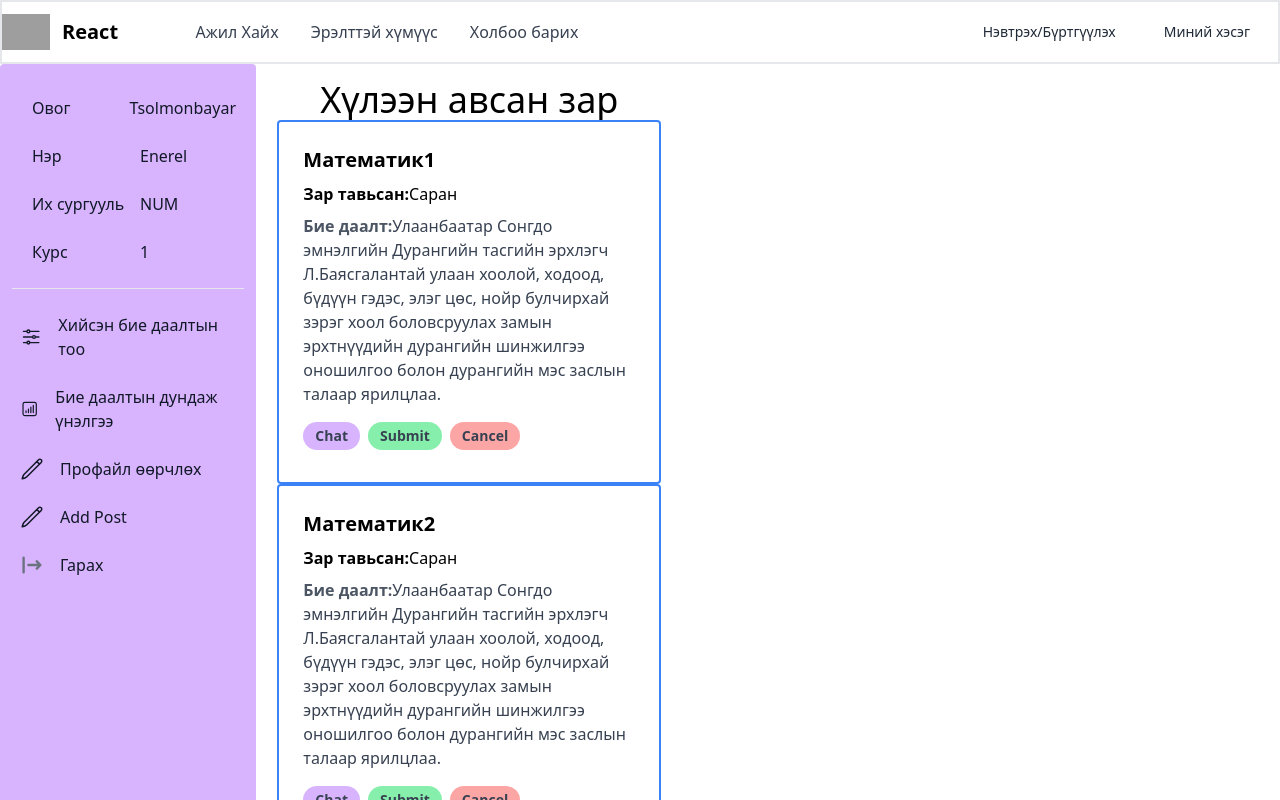
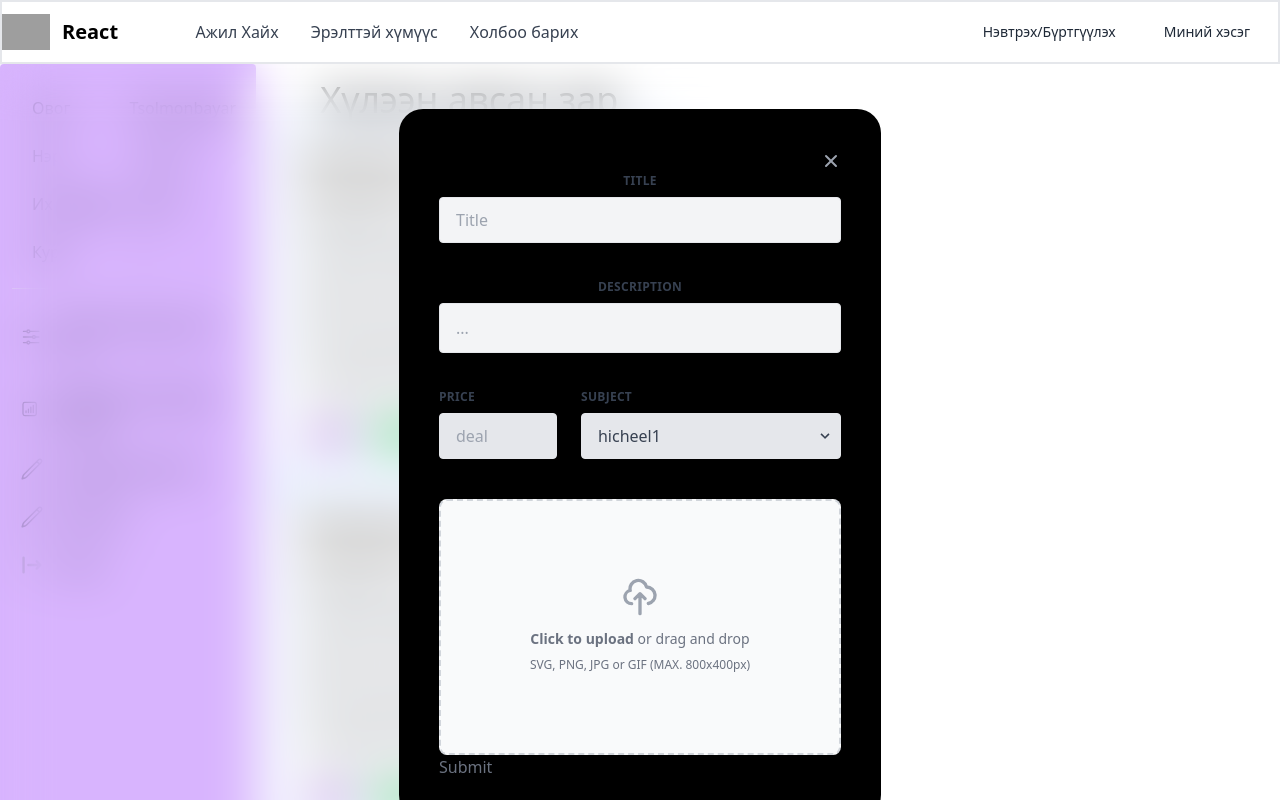
Before and after one commit to bilg08/Student_Assignment_Project, a Next.js app in the folder frontend/: page /profile in a window 1280 px wide. Both pictures are taken after a click on the element "Add Post". Shown: the top 800 px of the page. Built offline with nearby package versions, Linux system fonts and the light colour scheme; grey boxes are pictures that could not be loaded.

Commit message:
modal 50% design

```diff
--- a/frontend/components/postModel/Postmodel.tsx
+++ b/frontend/components/postModel/Postmodel.tsx
@@ -1,67 +1,159 @@
+import { useEffect } from "react";
 import { useCollectionContext } from "../../context/isActive";
 
 export const PostModal = () => {
+  const { setCactive } = useCollectionContext();
 
-  const { setCactive } = useCollectionContext();
-  const close = () => {
-    setCactive((e: any)=>!e);
-  }
+  const handleSubmit = (event: React.FormEvent<HTMLFormElement>) => {
+    event.preventDefault();
+    console.log(event.target)
+    const data = {
+      isNew: event.currentTarget.value,
+      advertisingHeader: event.currentTarget.value,
+    };
+    // console.log(data)
+    // const JSONdata = JSON.stringify(data);
+
+    // const endpoint = "/api/form";
+
+    // const options = {
+    //   method: "POST",
+    //   headers: {
+    //     "Content-Type": "application/json",
+    //   },
+    //   body: JSONdata,
+    // };
+  };
 
   return (
-    <form className="w-full h-[500px] absolute top-2/4 left-2/4 -translate-2/4 bg-[#000] p-10 border-[10px]">
+    <div className="absolute w-full h-[100vh] bg-grey/3 backdrop-blur-xl"  >
+      <form
+        className="w-full sm:w-3/4 md:w-2/4 lg:w-auto h-auto absolute top-2/4 left-2/4 transform -translate-x-1/2 -translate-y-1/2 p-10 rounded-3xl backdrop-blur-md bg-black "
+        onSubmit={handleSubmit}
+      >
+        <div className="flex justify-between ">
+          <h3>Create post</h3>
+          <button
+            onClick={() => setCactive(false)}
+            type="button"
+            className=" text-gray-400 bg-transparent hover:bg-gray-200 hover:text-gray-900 rounded-lg text-sm ml-auto inline-flex items-center dark:hover:bg-gray-800 dark:hover:text-white"
+            data-modal-toggle="authentication-modal"
+          >
+            <svg
+              aria-hidden="true"
+              className="w-5 h-5"
+              fill="currentColor"
+              viewBox="0 0 20 20"
+              xmlns="http://www.w3.org/2000/svg"
+            >
+              <path
+                fillRule="evenodd"
+                d="M4.293 4.293a1 1 0 011.414 0L10 8.586l4.293-4.293a1 1 0 111.414 1.414L11.414 10l4.293 4.293a1 1 0 01-1.414 1.414L10 11.414l-4.293 4.293a1 1 0 01-1.414-1.414L8.586 10 4.293 5.707a1 1 0 010-1.414z"
+                clipRule="evenodd"
+              ></path>
+            </svg>
+            <span className="sr-only">Close</span>
+          </button>
+        </div>
+
         <div className="flex flex-wrap -mx-3 mb-6">
-    <div className="w-full md:w-1/2 px-3 mb-6 md:mb-0">
-      <label className="block uppercase tracking-wide text-gray-700 text-xs font-bold mb-2" >
-        First Name
+          <div className="w-full 2 px-3 mb-6 md:mb-0">
+            <label className="block uppercase tracking-wide text-gray-700 text-xs font-bold mb-2 text-center">
+              Title
             </label>
-      <input className="appearance-none block w-full bg-gray-200 text-gray-700 border border-red-500 rounded py-3 px-4 mb-3 leading-tight focus:outline-none focus:bg-white" id="grid-first-name" type="text" placeholder="Jane"></input>
-      <p className="text-red-500 text-xs italic">Please fill out this field.</p>
-    </div>
-    <div className="w-full md:w-1/2 px-3">
-      <label className="block uppercase tracking-wide text-gray-700 text-xs font-bold mb-2" >
-        Last Name
-      </label>
-      <input className="appearance-none block w-full bg-gray-200 text-gray-700 border border-gray-200 rounded py-3 px-4 leading-tight focus:outline-none focus:bg-white focus:border-gray-500" id="grid-last-name" type="text" placeholder="Doe"></input>
+            <input
+              className="block w-full bg-gray-100 text-gray-700 border rounded py-3 px-4 mb-3 leading-tight focus:outline-none focus:bg-white"
+              id="grid-first-name"
+              type="text"
+              placeholder="Title"
+              name="first"
+            ></input>
           </div>
         </div>
         <div className="flex flex-wrap -mx-3 mb-6">
           <div className="w-full px-3">
-      <label className="block uppercase tracking-wide text-gray-700 text-xs font-bold mb-2" >
-        Password
+            <label className="block uppercase tracking-wide text-gray-700 text-xs font-bold mb-2 text-center">
+              Description
             </label>
-      <input className="appearance-none block w-full bg-gray-200 text-gray-700 border border-gray-200 rounded py-3 px-4 mb-3 leading-tight focus:outline-none focus:bg-white focus:border-gray-500" id="grid-password" type="password" placeholder="******************"></input>
-      <p className="text-gray-600 text-xs italic">Make it as long and as crazy as you'd like</p>
+            <input
+              className="appearance-none block w-full h-auto bg-gray-100 text-gray-700 border border-gray-200 rounded py-3 px-4 mb-3  focus:outline-none focus:bg-white "
+              type="text"
+              placeholder="..."
+              name="second"
+            ></input>
           </div>
         </div>
         <div className="flex flex-wrap -mx-3 mb-2">
           <div className="w-full md:w-1/3 px-3 mb-6 md:mb-0">
-      <label className="block uppercase tracking-wide text-gray-700 text-xs font-bold mb-2" >
-        City
+            <label className="block uppercase tracking-wide text-gray-700 text-xs font-bold mb-2">
+              Price
             </label>
-      <input className="appearance-none block w-full bg-gray-200 text-gray-700 border border-gray-200 rounded py-3 px-4 leading-tight focus:outline-none focus:bg-white focus:border-gray-500" id="grid-city" type="text" placeholder="Albuquerque"></input>
+            <input
+              className="appearance-none block w-full bg-gray-200 text-gray-700 border border-gray-200 rounded py-3 px-4 leading-tight focus:outline-none focus:bg-white focus:border-gray-500"
+              type="text"
+              placeholder="deal"
+              name="third"
+            ></input>
           </div>
-    <div className="w-full md:w-1/3 px-3 mb-6 md:mb-0">
-      <label className="block uppercase tracking-wide text-gray-700 text-xs font-bold mb-2" >
-        State
+          <div className="w-full md:w-2/3 px-3 mb-6 md:mb-0">
+            <label className="block uppercase tracking-wide text-gray-700 text-xs font-bold mb-2">
+              Subject
             </label>
             <div className="relative">
-        <select className="block appearance-none w-full bg-gray-200 border border-gray-200 text-gray-700 py-3 px-4 pr-8 rounded leading-tight focus:outline-none focus:bg-white focus:border-gray-500" id="grid-state">
-          <option>New Mexico</option>
-          <option>Missouri</option>
-          <option>Texas</option>
+              <select
+                className="block appearance-none w-full bg-gray-200 border border-gray-200 text-gray-700 py-3 px-4 pr-8 rounded leading-tight focus:outline-none focus:bg-white focus:border-gray-500"
+                id="grid-state"
+              >
+                <option>hicheel1</option>
+                <option>hicheel2</option>
+                <option>hicheel3</option>
               </select>
               <div className="pointer-events-none absolute inset-y-0 right-0 flex items-center px-2 text-gray-700">
-          <svg className="fill-current h-4 w-4" xmlns="http://www.w3.org/2000/svg" viewBox="0 0 20 20"><path d="M9.293 12.95l.707.707L15.657 8l-1.414-1.414L10 10.828 5.757 6.586 4.343 8z"/></svg>
+                <svg
+                  className="fill-current h-4 w-4"
+                  xmlns="http://www.w3.org/2000/svg"
+                  viewBox="0 0 20 20"
+                >
+                  <path d="M9.293 12.95l.707.707L15.657 8l-1.414-1.414L10 10.828 5.757 6.586 4.343 8z" />
+                </svg>
               </div>
             </div>
           </div>
-    <div className="w-full md:w-1/3 px-3 mb-6 md:mb-0">
-      <label className="block uppercase tracking-wide text-gray-700 text-xs font-bold mb-2" >
-        Zip
+        </div>
+        <div className="flex justify-center items-center w-full mt-10">
+          <label
+            htmlFor="dropzone-file"
+            className="flex flex-col justify-center items-center w-full h-64 bg-gray-50 rounded-lg border-2 border-gray-300 border-dashed cursor-pointer dark:hover:bg-bray-800 dark:bg-gray-700 hover:bg-gray-100 dark:border-gray-600 dark:hover:border-gray-500 dark:hover:bg-gray-600"
+          >
+            <div className="flex flex-col justify-center items-center pt-5 pb-6">
+              <svg
+                aria-hidden="true"
+                className="mb-3 w-10 h-10 text-gray-400"
+                fill="none"
+                stroke="currentColor"
+                viewBox="0 0 24 24"
+                xmlns="http://www.w3.org/2000/svg"
+              >
+                <path
+                  stroke-linecap="round"
+                  stroke-linejoin="round"
+                  stroke-width="2"
+                  d="M7 16a4 4 0 01-.88-7.903A5 5 0 1115.9 6L16 6a5 5 0 011 9.9M15 13l-3-3m0 0l-3 3m3-3v12"
+                ></path>
+              </svg>
+              <p className="mb-2 text-sm text-gray-500 dark:text-gray-400">
+                <span className="font-semibold">Click to upload</span> or drag
+                and drop
+              </p>
+              <p className="text-xs text-gray-500 dark:text-gray-400">
+                SVG, PNG, JPG or GIF (MAX. 800x400px)
+              </p>
+            </div>
+            <input id="dropzone-file" type="file" className="hidden" />
           </label>
-      <input className="appearance-none block w-full bg-gray-200 text-gray-700 border border-gray-200 rounded py-3 px-4 leading-tight focus:outline-none focus:bg-white focus:border-gray-500" id="grid-zip" type="text" placeholder="90210"></input>
         </div>
+        <button type="submit" className="w-auto h-[20px] text-gray-500 ">Submit</button>
+      </form>
     </div>
-</form>
   );
 };
--- a/frontend/components/ui/menuList2.tsx
+++ b/frontend/components/ui/menuList2.tsx
@@ -13,12 +13,13 @@ export const MenuList2: React.FC<MenuListProps> = ({ name, svg, isActive }) => {
     const getMore = () => {
 		alert("hiinee");
 	};
+
   return (
     <li>
       <div
         className="flex items-center p-2 text-base font-normal text-gray-900 rounded-lg transition duration-75 hover:bg-gray-100 dark:hover:bg-gray-700 dark:text-white group"
         // onClick={(e) => getMore()}
-        onClick={() => isActive ? setCactive(!cActive) : null}
+        onClick={() => isActive ? setCactive(true) : setCactive(false)}
       >
         {svg}
         <span className="ml-4">{name}</span>
--- a/frontend/context/isActive.tsx
+++ b/frontend/context/isActive.tsx
@@ -16,7 +16,7 @@ export const CollectionContext = createContext<CollectionContextInterface>({
 
 export const CollectionContextProvider = ({ children }: Props) => {
   // Button false or true
-  const [cActive, setCactive] = useState<CollectionContextInterface|true>(true);
+  const [cActive, setCactive] = useState(false);
   return (
     <CollectionContext.Provider
       value={{
```
Also changed, not shown: 1 other file (tests, documents, lock files or other folders). Lines whose indentation alone changed are shown as unchanged.
